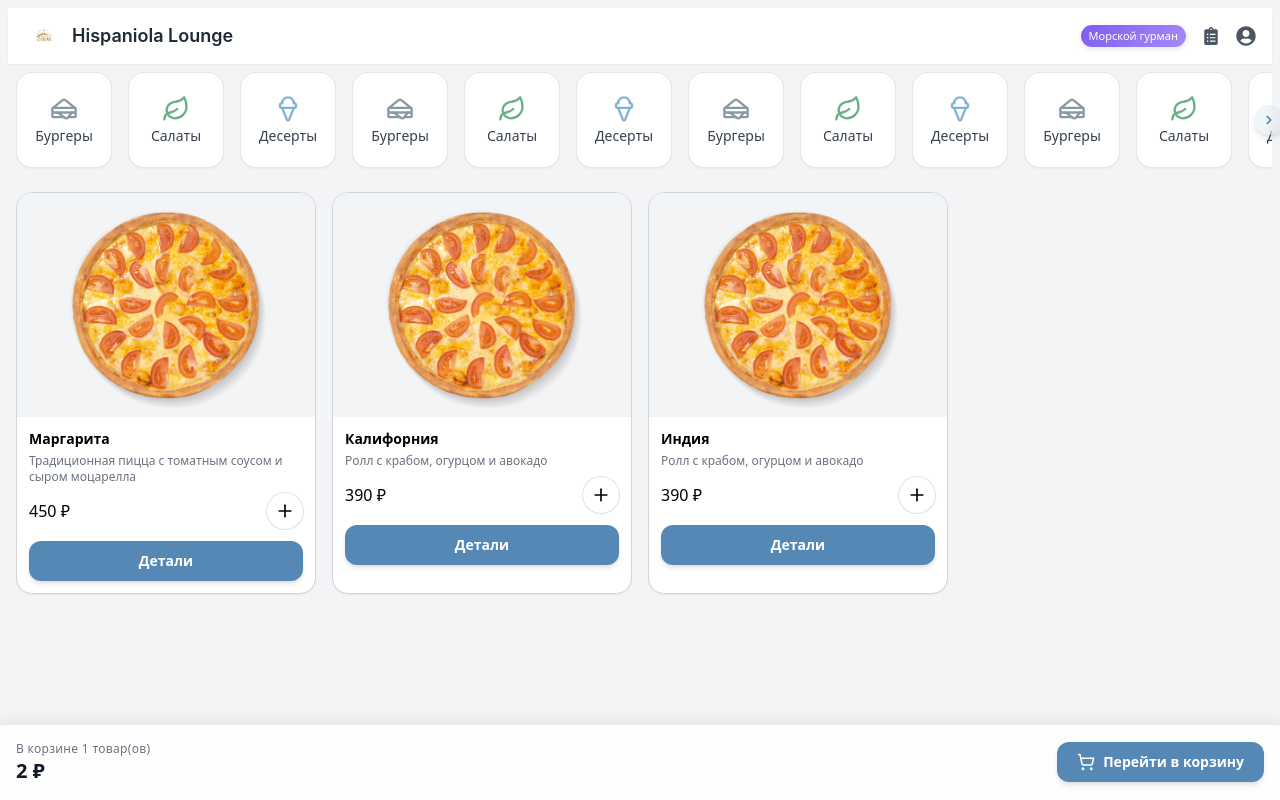
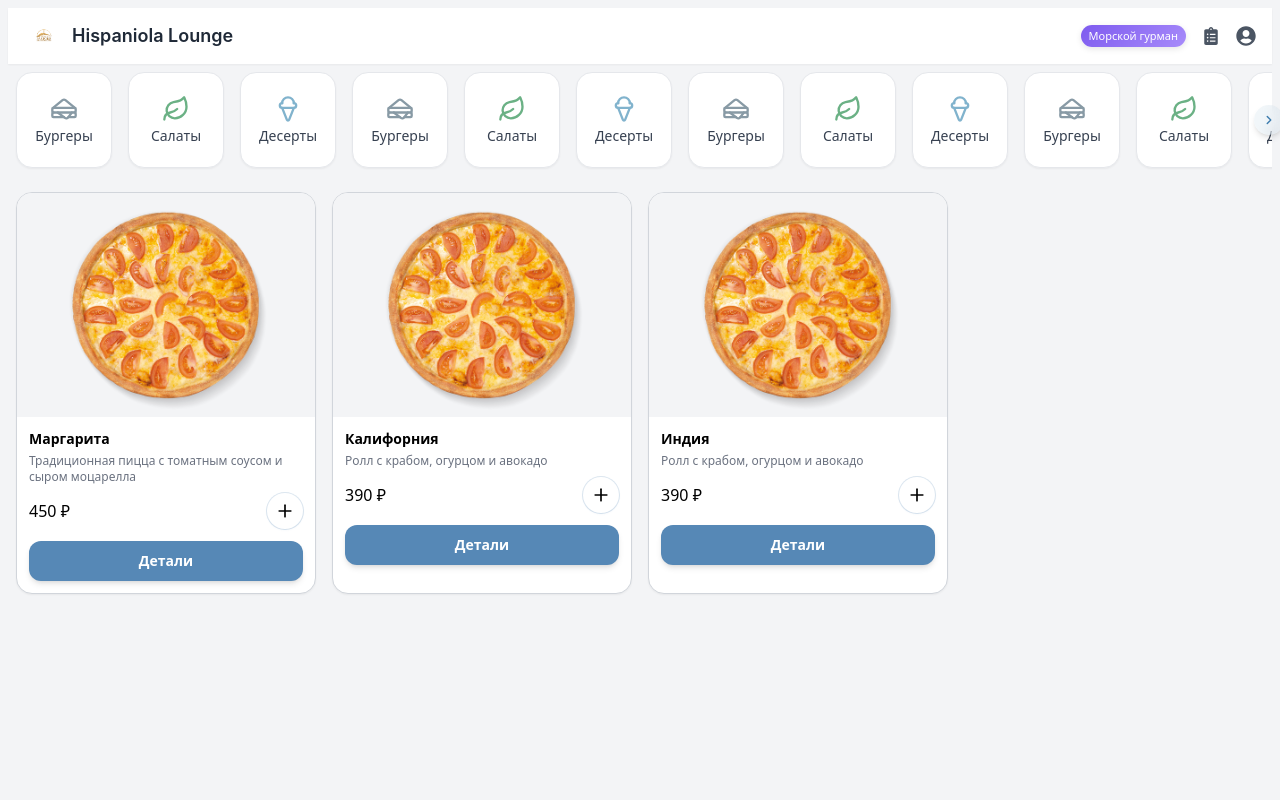
Before and after one commit to Nibolg1994/chat-menu-react, a React (Vite) app: page / in a window 1280 px wide. Built offline with nearby package versions, Linux system fonts and the light colour scheme.

Commit message:
card pages

```diff
--- a/src/MainPage.jsx
+++ b/src/MainPage.jsx
@@ -6,6 +6,7 @@ import CompactBottomBar from "./components/ComapctBottomBar.jsx";
 import {useNavigate} from "react-router-dom";
 import UserStatusBadge from "./components/UserStatusBadge";
 import Header from "./components/Header";
+import {useCart} from "./context/CartContext.jsx";
 
 /*const categories = [
 
@@ -58,6 +59,7 @@ const MainPage = () => {
     const [selectedCategory, setSelectedCategory] = useState("Салаты");
     const [openCategories, setOpenCategories] = useState(true);
     const navigate = useNavigate();
+    const cart = useCart();
 
     const filtered = dishes.filter((d) => d.category === selectedCategory);
 
@@ -93,11 +95,13 @@ const MainPage = () => {
                 ))}
             </div>
 
-            <CompactBottomBar
-                totalItems={1}
-                totalPrice={2}
-                onClick={() => console.log("Переход в корзину")}
-            />
+            {cart.cartItems.length > 0 &&
+                <CompactBottomBar
+                    totalItems={cart.cartItems.length}
+                    totalPrice={cart.totalPrice}
+                    onClick={() => console.log("Переход в корзину")}
+                />
+            }
         </div>
     );
 };
```
